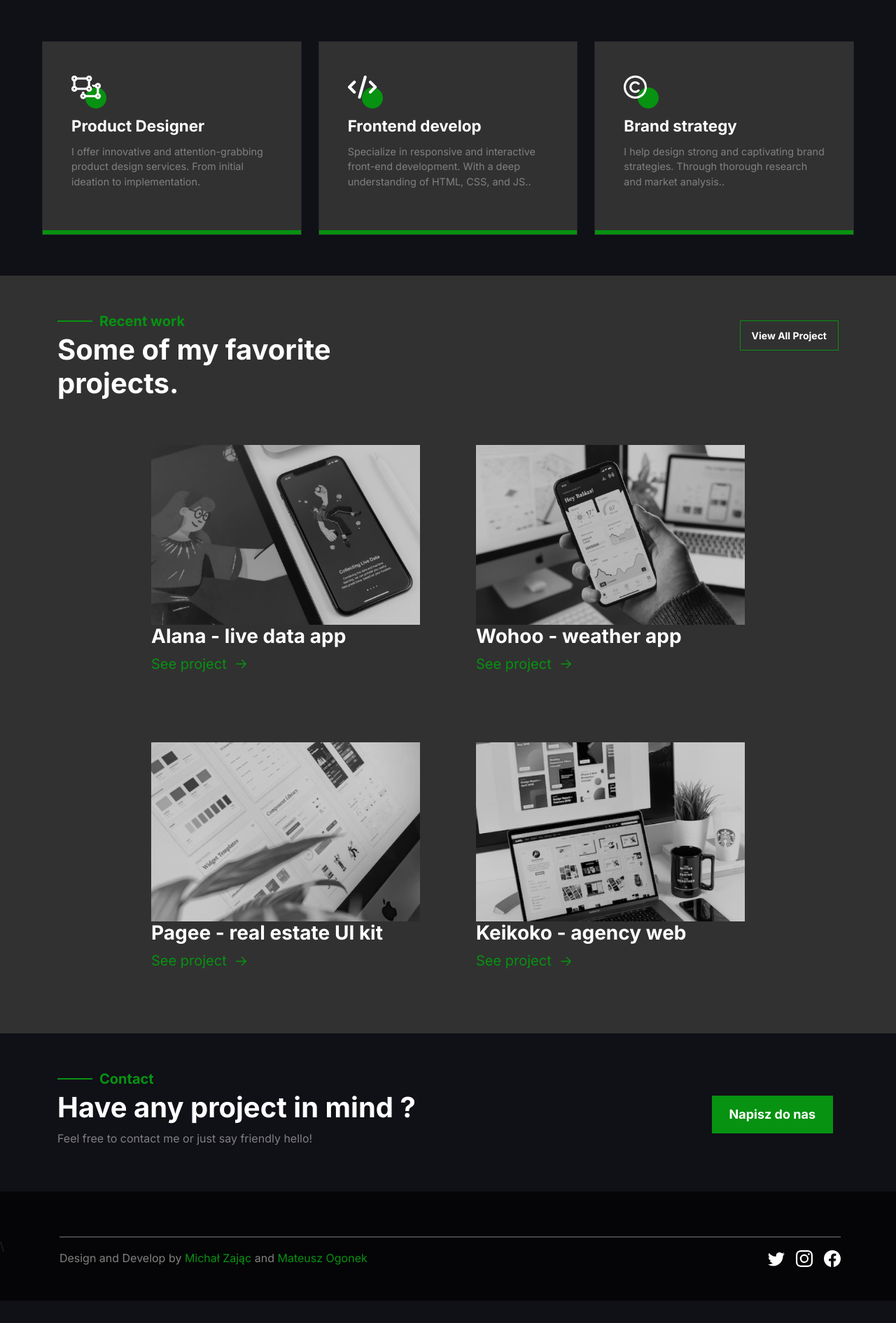
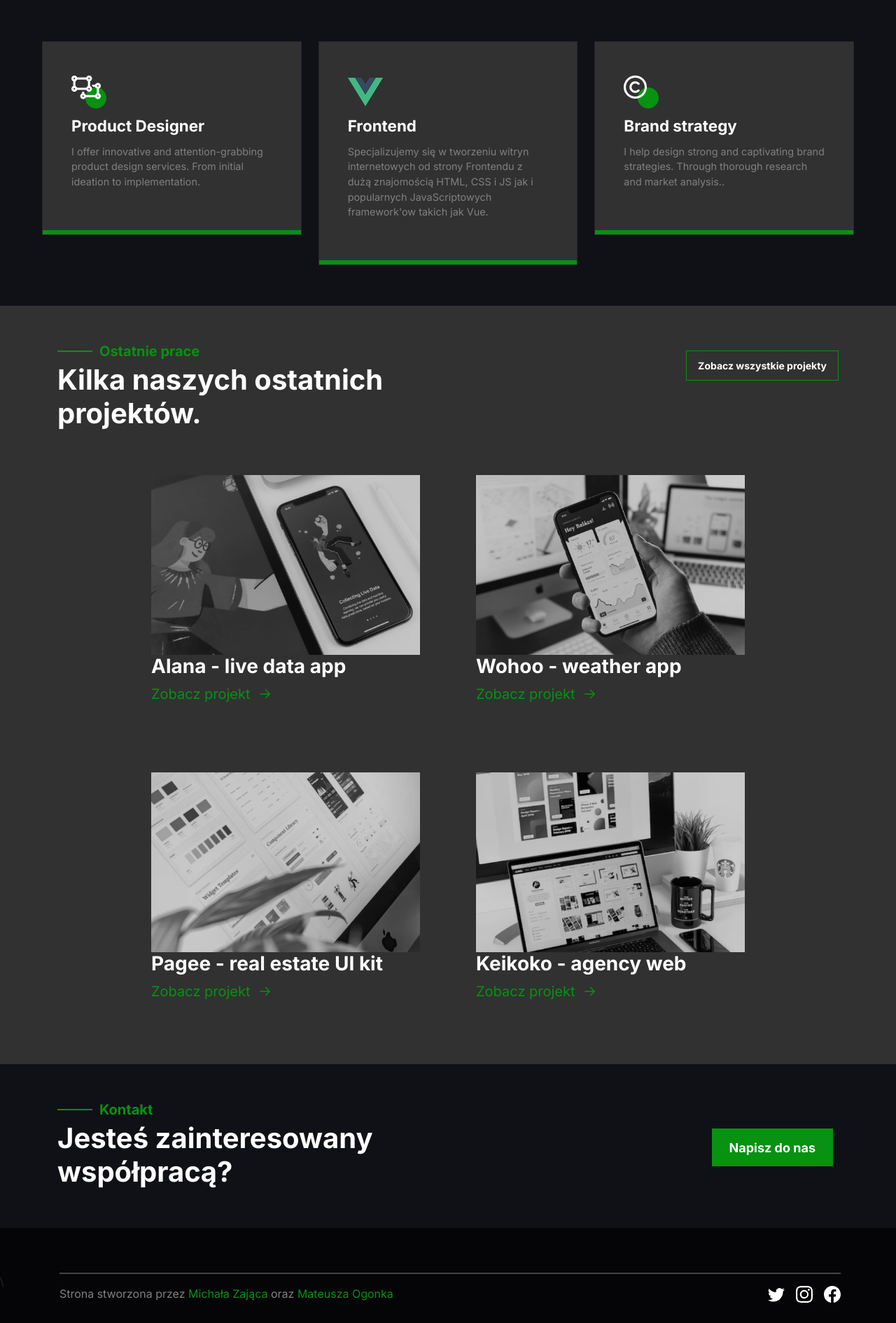
Before and after one commit to ogonekmateusz/portfolio-vue, a Vue app: page / in a window 1280 px wide. Shown: the part 689-2580 px from the top of the page at 70% size. Before the commit the page ends 2548 px from the top, so only its background shows below. Built offline with nearby package versions, Linux system fonts and the light colour scheme.

Commit message:
Next language changes

```diff
--- a/src/components/HeaderView.vue
+++ b/src/components/HeaderView.vue
@@ -133,7 +133,7 @@ import { RouterLink } from 'vue-router';
 }
 
 .nav-item:not(:last-child):hover::after {
-  width: 15%;
+  width: 29%;
 }
 
 .nav-item:last-child {
--- a/src/components/HomeViewComponents/SectionHero.vue
+++ b/src/components/HomeViewComponents/SectionHero.vue
@@ -11,7 +11,7 @@
       <div class="col-lg-7 text-center text-lg-start" >
         <div class="hello">CodeCarrot Studio</div>
         <h1 class="display-4 fw-bold lh-1 text-body-emphasis mb-3" >FrontEnd Developers</h1>
-        <p class="col-lg-10 fs-4">CodeCarrot Studio to inicjatywa dwóch uczniów drugiej klasy technikum programistycznego. Tworzymy wysokiej jakości strony internetowe</p>
+        <p class="col-lg-10 fs-4">CodeCarrot Studio to inicjatywa dwóch uczniów technikum programistycznego. Tworzymy wysokiej jakości strony internetowe</p>
         <EmailMe></EmailMe>
       </div>
       <div class="col-md-10 mx-auto col-lg-5">
--- a/src/components/HomeViewComponents/SectionServices.vue
+++ b/src/components/HomeViewComponents/SectionServices.vue
@@ -1,6 +1,6 @@
 <template>
     <div class="box">
-      <img :src="require(`../../assets/${imgSrc}`)" alt="img">
+      <img class="image" :src="require(`../../assets/${imgSrc}`)" alt="img">
       <h3>{{ title }}</h3>
       <p>{{ description }}</p>
       <div class="greenLine"></div>
@@ -17,6 +17,10 @@
   </script>
 
   <style scoped>
+.box>img{
+  width: 50px;
+  height: 47px;
+}
 .box {
     box-sizing: border-box;
     margin: 46px;
--- a/src/components/HomeViewComponents/SectionWork.vue
+++ b/src/components/HomeViewComponents/SectionWork.vue
@@ -22,7 +22,7 @@
           </h3>
             <div class="d-flex justify-content-between align-items-center">
               <div class="btn-group">
-                <a class="link" :href="href">See project
+                <a class="link" :href="href">Zobacz projekt
                   <svg class="arrow-icon" xmlns="http://www.w3.org/2000/svg" width="32" height="32" viewBox="0 0 32 32">
                     <g fill="none" stroke="var(--primary)" stroke-width="1.5" stroke-linejoin="round" stroke-miterlimit="10">
                       <circle class="arrow-icon--circle" cx="16" cy="16" r="15.12"></circle>
--- a/src/views/HomeView.vue
+++ b/src/views/HomeView.vue
@@ -1,5 +1,5 @@
 <template>
-  <SectionHero />
+  <SectionHero/>
   <!-- sekcja services -->
   <section class="services ">
     <div class="container">
@@ -42,9 +42,9 @@
           <div class="col-lg-6">
             <div class="services-header">
               <div class="services-header-content">
-                <hr class="line"> <span>Recent work</span>
+                <hr class="line"> <span>Ostatnie prace</span>
               </div>
-              <h2>Some of my favorite<br> projects.</h2>
+              <h2>Kilka naszych ostatnich<br> projektów.</h2>
             </div>
           </div>
 
@@ -52,7 +52,7 @@
             <div class="services-header">
 
               <div class="services-header-right-block">
-                <button>View All Project</button>
+                <button>Zobacz wszystkie projekty</button>
               </div>
             </div>
           </div>
@@ -78,10 +78,9 @@
           <div class="col-lg-6">
             <div class="services-header">
               <div class="services-header-content">
-                <hr class="line"> <span>Contact</span>
+                <hr class="line"> <span>Kontakt</span>
               </div>
-              <h2>Have any project in mind ?</h2>
-              <p>Feel free to contact me or just say friendly hello!</p>
+              <h2>Jesteś zainteresowany współpracą? </h2>
             </div>
           </div>
 
@@ -118,7 +117,7 @@
 <div class="row">
           <div class="col-lg-6">
             <div class="services-header footer-header">
-              <p>Design and Develop by <a href="/">Michał Zając</a> and <a href="/">Mateusz Ogonek</a></p>
+              <p>Strona stworzona przez <a href="/">Michała Zająca</a> oraz <a href="/">Mateusza Ogonka</a></p>
             </div>
           </div>
 
@@ -165,9 +164,9 @@ const services: Service[] = [
     description: "I offer innovative and attention-grabbing product design services. From initial ideation to implementation"
   },
   {
-    title: "Frontend develop",
-    imgSrc: "icon-2.png",
-    description: "Specialize in responsive and interactive front-end development. With a deep understanding of HTML, CSS, and JS."
+    title: "Frontend",
+    imgSrc: "logo.png",
+    description: "Specjalizujemy się w tworzeniu witryn internetowych od strony Frontendu z dużą znajomością HTML, CSS i JS jak i popularnych JavaScriptowych framework'ow takich jak Vue"
   },
   {
     title: "Brand strategy",
@@ -201,6 +200,7 @@ const works: Work[] = [
 </script>
 
 <style>
+
 .line {
   background-color: var(--primary);
   width: 50px;
```
Also changed, not shown: src/assets/logo.png, src/assets/vue-logo.jpg (added).
